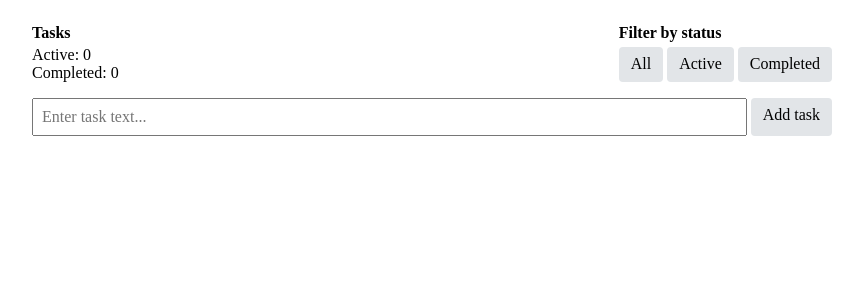
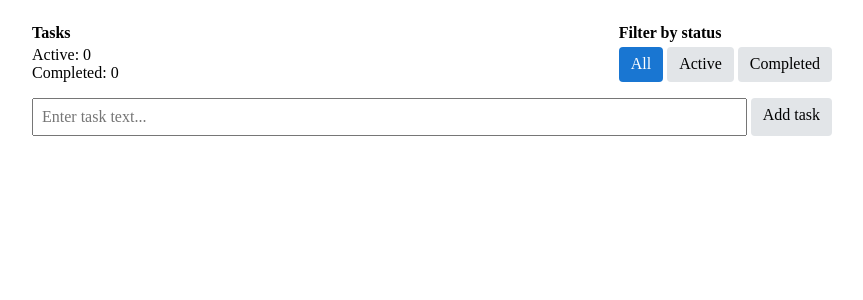
Before and after one commit to IraMira333/goit-react-hw-06-todolist-redux_toolkit, a React (Create React App) app: page / in a window 1280 px wide. Shown: the top 300 px of the page, without its empty margins (208-1071 px from the left). Built offline with nearby package versions, Linux system fonts and the light colour scheme.

Commit message:
Update StatusFilter.jsx

```diff
--- a/src/components/StatusFilter/StatusFilter.jsx
+++ b/src/components/StatusFilter/StatusFilter.jsx
@@ -1,12 +1,17 @@
 import { Button } from 'components/Button/Button';
 import css from './StatusFilter.module.css';
+import { useSelector } from 'react-redux';
+// Імпортуємо об'єкт значень фільтра
+import { statusFilters } from '../../redux/constants';
 
 export const StatusFilter = () => {
+  // Отримуємо значення фільтра із стану Redux
+  const filter = useSelector(state => state.filters.status);
   return (
     <div className={css.wrapper}>
-      <Button>All</Button>
-      <Button>Active</Button>
-      <Button>Completed</Button>
+      <Button selected={filter === statusFilters.all}>All</Button>
+      <Button selected={filter === statusFilters.active}>Active</Button>
+      <Button selected={filter === statusFilters.completed}>Completed</Button>
     </div>
   );
 };
```
